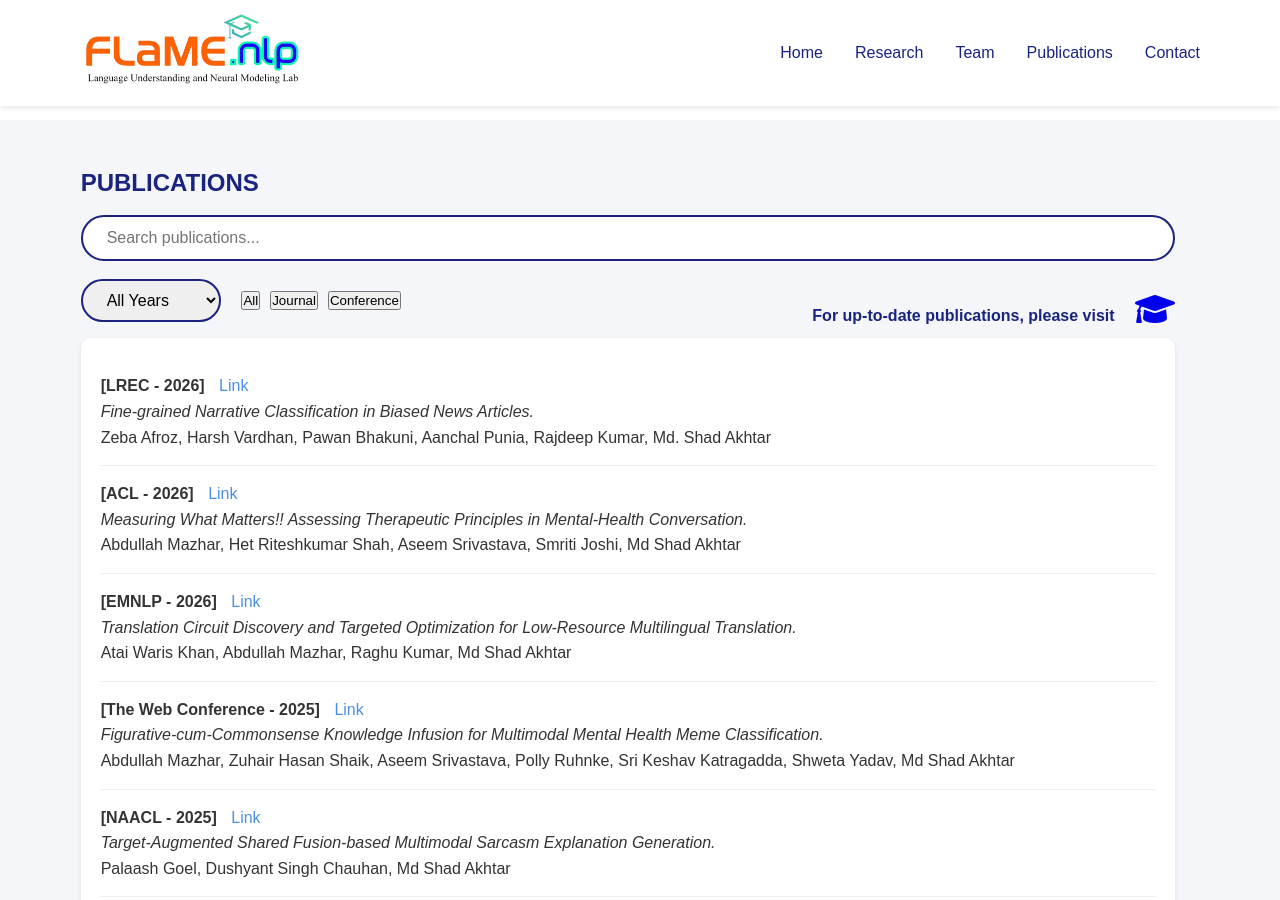
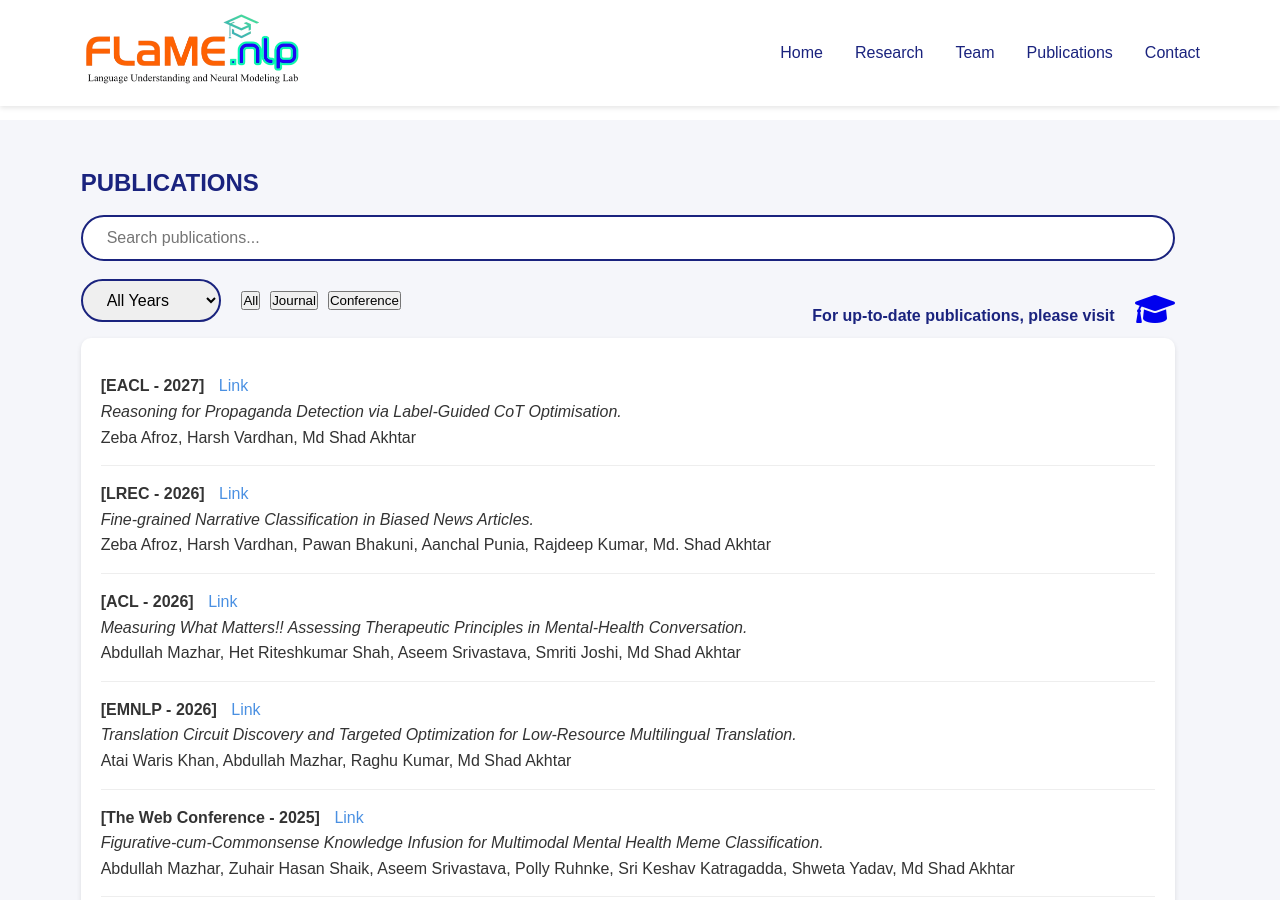
Before and after one commit to flamenlp/flamenlp.github.io, a Jekyll site: the page built from publications.html, in a window 1280 px wide and 900 px high. Built offline with Jekyll 4.4.1, drawn with Linux system fonts in a browser that asks for light colours.

Commit message:
Update publications.yml

```diff
--- a/_data/publications.yml
+++ b/_data/publications.yml
@@ -1,3 +1,10 @@
+- title: "Reasoning for Propaganda Detection via Label-Guided CoT Optimisation"
+  authors: "Zeba Afroz, Harsh Vardhan, Md Shad Akhtar"
+  venue: "EACL"
+  year: 2027
+  category: "Conference"
+  link: "https://arxiv.org/abs/2610.17271"
+
 - title: "Translation Circuit Discovery and Targeted Optimization for Low-Resource Multilingual Translation"
   authors: "Atai Waris Khan, Abdullah Mazhar, Raghu Kumar, Md Shad Akhtar"
   venue: "EMNLP"
```
